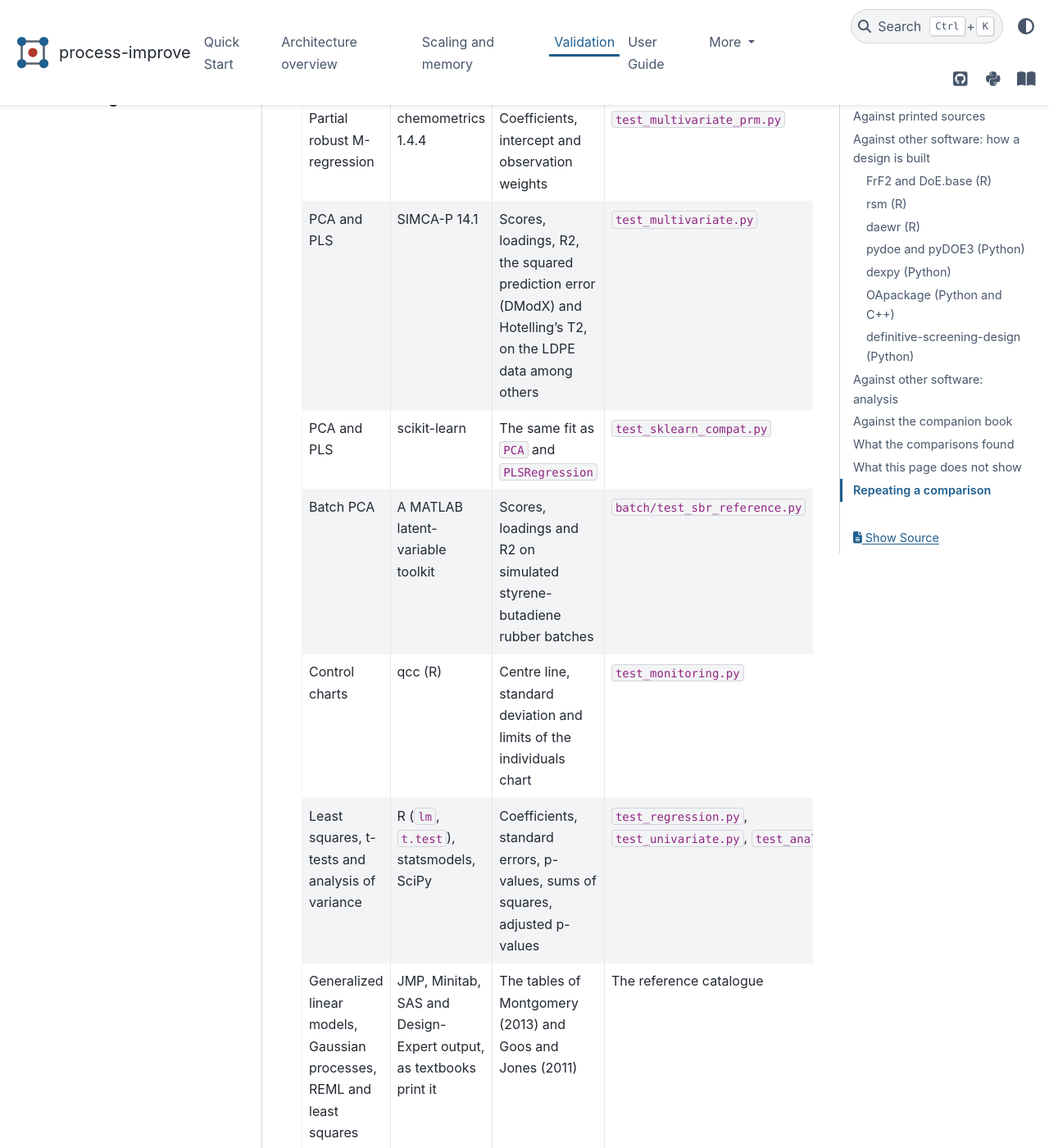
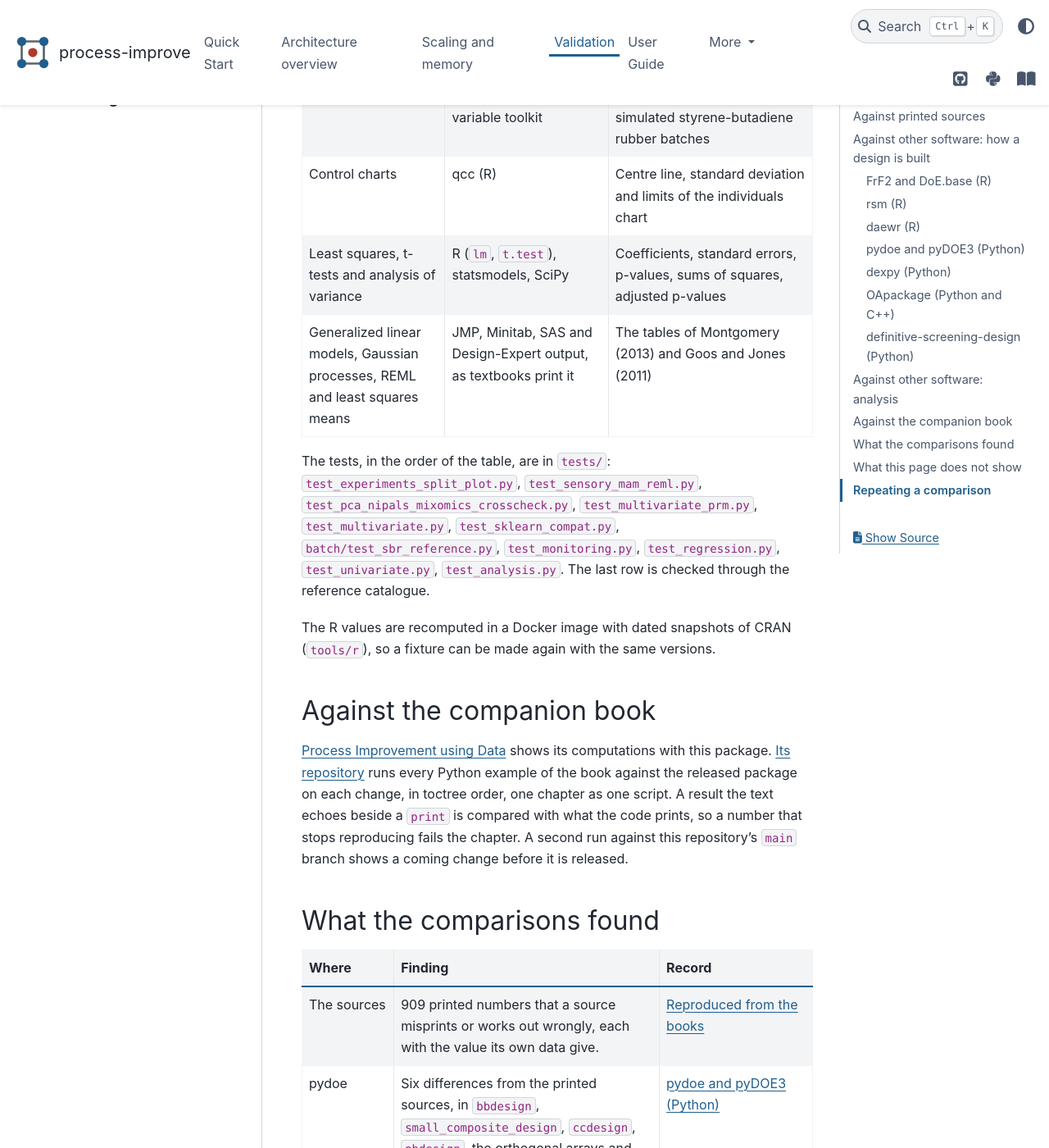
Before and after one commit to kgdunn/process-improve, a Sphinx documentation site: the page built from docs/validation.rst, in a window 1280 px wide and 1400 px high, scrolled down 10124 px. Shown: the whole window at 82% size. Built offline with Sphinx 7.4.7 and the PyData theme 0.15.4, drawn with Linux system fonts in a browser that asks for light colours; some of the changed text lies outside the part shown.

Commit message:
Validation page: three columns for the analysis table, its tests listed below
The fourth column held long file names that did not fit.

Co-Authored-By: Claude Fable 5.2 <noreply@anthropic.com>
Claude-Session: https://claude.ai/code/session_01S4nNrPkUPaohxFC2ZXtzgY

```diff
--- a/docs/validation.rst
+++ b/docs/validation.rst
@@ -378,55 +378,58 @@ kept with the tests. A change that moves one of them fails the test.
 
 .. list-table::
    :header-rows: 1
-   :widths: 24 28 30 18
+   :widths: 28 32 40
 
    * - Method
      - Reference
      - What is compared
-     - Test
    * - Split-plot analysis by REML
      - lme4 1.1-36, lmerTest 3.1-3 and pbkrtest 0.5-3 (R 4.4.2)
      - Variance components, estimates, standard errors, Satterthwaite and Kenward-Roger
        degrees of freedom, Type III F-tests
-     - ``test_experiments_split_plot.py``
    * - Mixed assessor model of a sensory panel
      - SensMixed 2.1-0 (R 3.4.4)
      - Every Type I test of every attribute of the TVbo panel: F, sums of squares, degrees
        of freedom and p
-     - ``test_sensory_mam_reml.py``
    * - PCA with missing values (NIPALS)
      - mixOmics 6.34.0
      - Scores, loadings and eigenvalues
-     - ``test_pca_nipals_mixomics_crosscheck.py``
    * - Partial robust M-regression
      - chemometrics 1.4.4
      - Coefficients, intercept and observation weights
-     - ``test_multivariate_prm.py``
    * - PCA and PLS
      - SIMCA-P 14.1
      - Scores, loadings, R2, the squared prediction error (DModX) and Hotelling's T2, on the
        LDPE data among others
-     - ``test_multivariate.py``
    * - PCA and PLS
      - scikit-learn
      - The same fit as ``PCA`` and ``PLSRegression``
-     - ``test_sklearn_compat.py``
    * - Batch PCA
      - A MATLAB latent-variable toolkit
      - Scores, loadings and R2 on simulated styrene-butadiene rubber batches
-     - ``batch/test_sbr_reference.py``
    * - Control charts
      - qcc (R)
      - Centre line, standard deviation and limits of the individuals chart
-     - ``test_monitoring.py``
    * - Least squares, t-tests and analysis of variance
      - R (``lm``, ``t.test``), statsmodels, SciPy
      - Coefficients, standard errors, p-values, sums of squares, adjusted p-values
-     - ``test_regression.py``, ``test_univariate.py``, ``test_analysis.py``
    * - Generalized linear models, Gaussian processes, REML and least squares means
      - JMP, Minitab, SAS and Design-Expert output, as textbooks print it
      - The tables of Montgomery (2013) and Goos and Jones (2011)
-     - The reference catalogue
+
+The tests, in the order of the table, are in ``tests/``:
+``test_experiments_split_plot.py``,
+``test_sensory_mam_reml.py``,
+``test_pca_nipals_mixomics_crosscheck.py``,
+``test_multivariate_prm.py``,
+``test_multivariate.py``,
+``test_sklearn_compat.py``,
+``batch/test_sbr_reference.py``,
+``test_monitoring.py``,
+``test_regression.py``,
+``test_univariate.py``,
+``test_analysis.py``.
+The last row is checked through the reference catalogue.
 
 The R values are recomputed in a Docker image with dated snapshots of CRAN (``tools/r``), so a
 fixture can be made again with the same versions.
```
